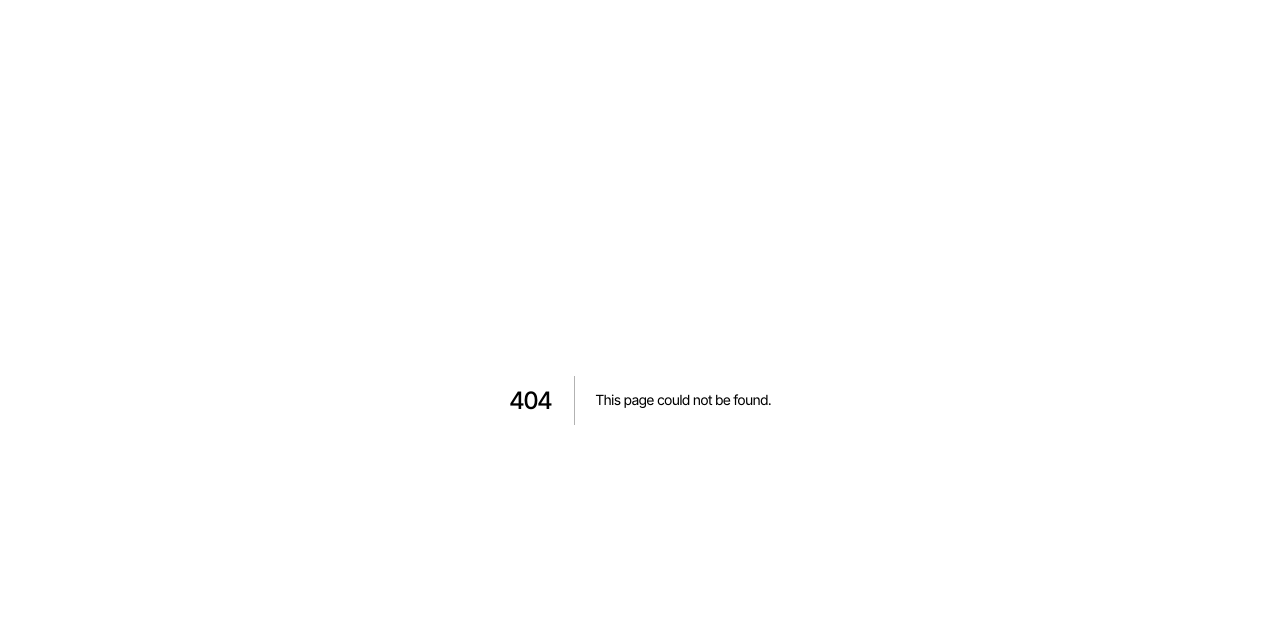
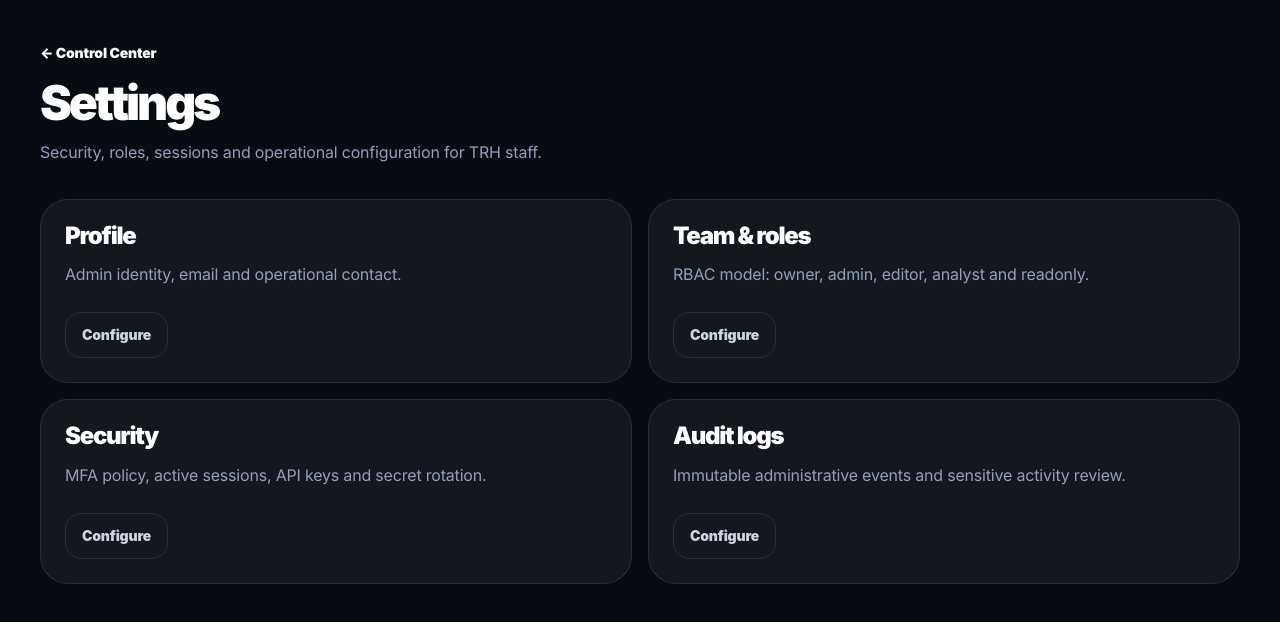
Before and after one commit to SeeDev-K/The-Right-Hat, a Next.js app: page /admin/settings in a window 1280 px wide. Before the commit this address had no page. Shown: the top 622 px of the page. Built offline with nearby package versions, Linux system fonts and the light colour scheme.

Commit message:
phase2: add admin settings shell

```diff
--- /dev/null
+++ b/app/admin/settings/page.tsx
@@ -0,0 +1,19 @@
+const sections = [
+  ['Profile', 'Admin identity, email and operational contact.'],
+  ['Team & roles', 'RBAC model: owner, admin, editor, analyst and readonly.'],
+  ['Security', 'MFA policy, active sessions, API keys and secret rotation.'],
+  ['Audit logs', 'Immutable administrative events and sensitive activity review.'],
+]
+
+export default function AdminSettingsPage() {
+  return (
+    <main className="min-h-screen bg-[#070b12] p-5 text-white lg:p-10">
+      <div className="mx-auto max-w-7xl">
+        <a href="/admin" className="text-sm font-black text-cyan-300">← Control Center</a>
+        <h1 className="mt-4 text-5xl font-black tracking-[-.06em]">Settings</h1>
+        <p className="mt-3 text-slate-400">Security, roles, sessions and operational configuration for TRH staff.</p>
+        <div className="mt-8 grid gap-4 md:grid-cols-2">{sections.map(([title, text]) => <article key={title} className="rounded-[28px] border border-white/10 bg-white/[.05] p-6"><h2 className="text-2xl font-black">{title}</h2><p className="mt-3 text-slate-400">{text}</p><button className="mt-6 rounded-2xl border border-white/10 px-4 py-3 text-sm font-black text-slate-300">Configure</button></article>)}</div>
+      </div>
+    </main>
+  )
+}
```
